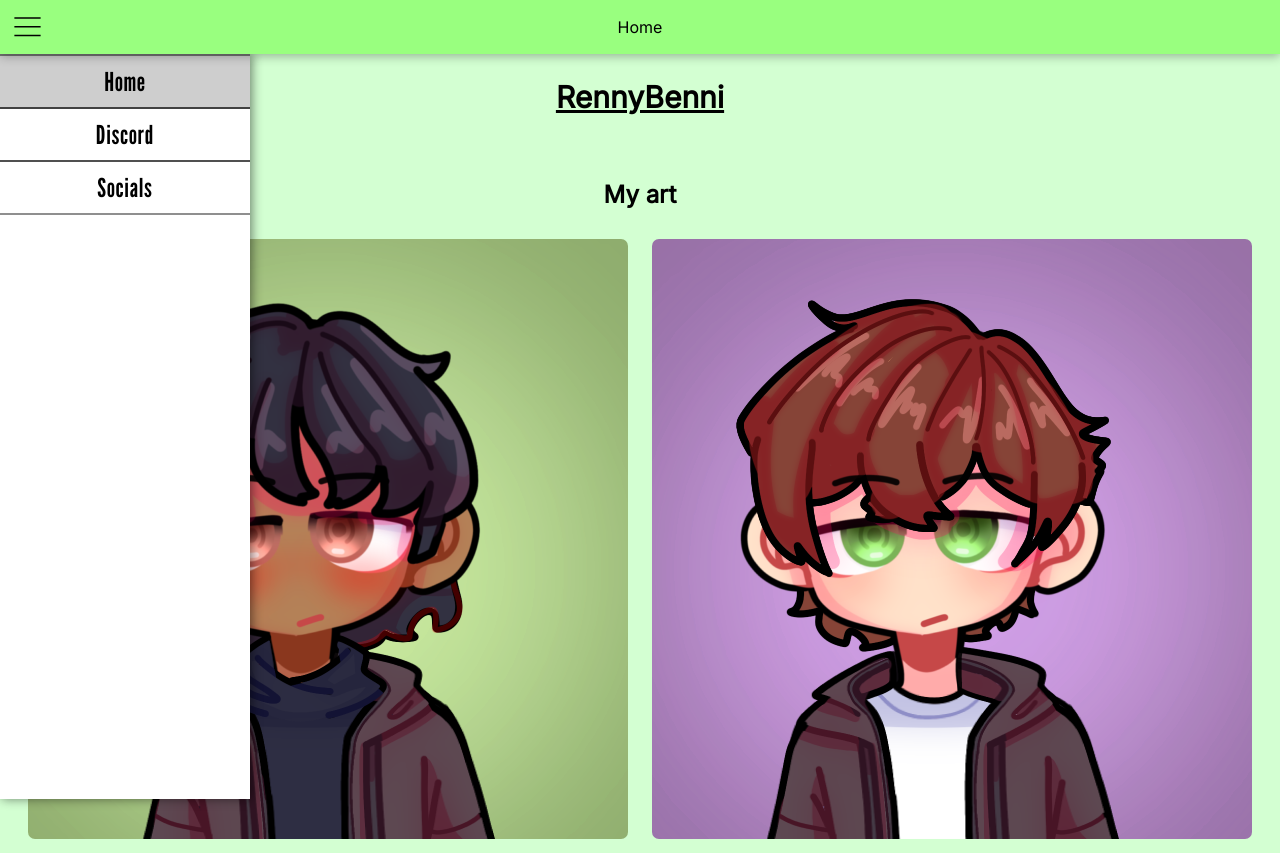
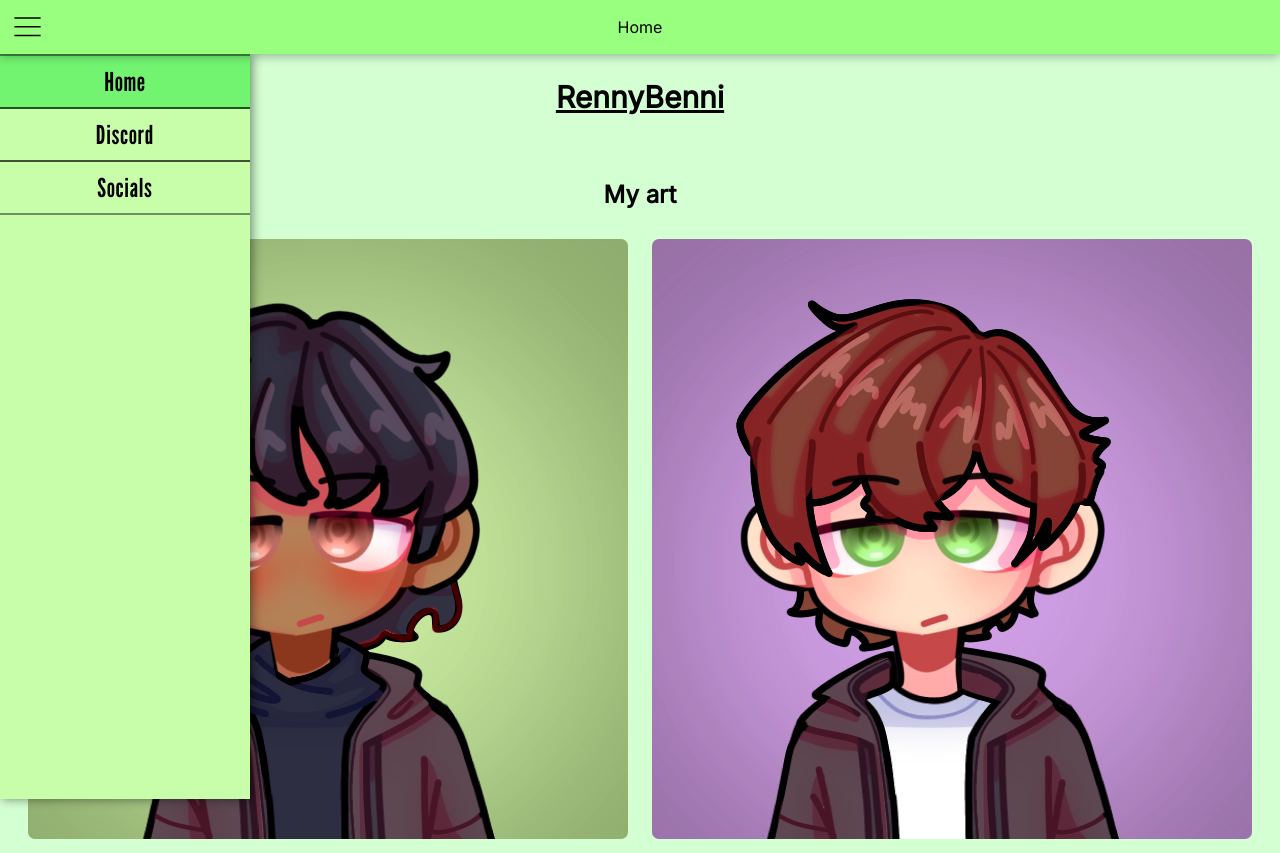
Before and after one commit to renbenn/renbenn.github.io, a plain HTML site: page index.html in a window 1280 px wide. In both pictures the pointer is over the link "Home". Drawn offline with nearby package versions, Linux system fonts and the light colour scheme; a web font is replaced by a local one.

Commit message:
Update main.css

```diff
--- a/styles/main.css
+++ b/styles/main.css
@@ -82,7 +82,7 @@ endpage {
   border-radius: 50%;
 }
 .sidebar {
-  background-color: #ffffff;
+  background-color: #c8fda9;
   left: -260px;
   position: fixed;
   z-index: 1;
@@ -129,7 +129,7 @@ endpage {
   margin-bottom: 10px;
 }
 .sidebar-button:hover {
-  background-color: rgba(119, 119, 119, 0.356);
+  background-color: rgba(0, 231, 39, 0.432);
 }
 .socials-yt-subcount {
   font-weight: 900;
```
